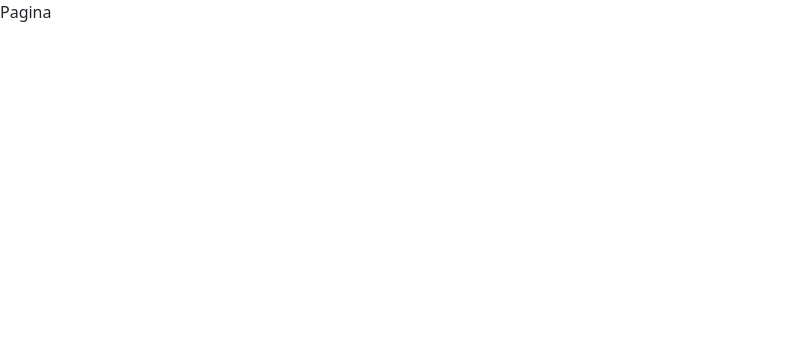
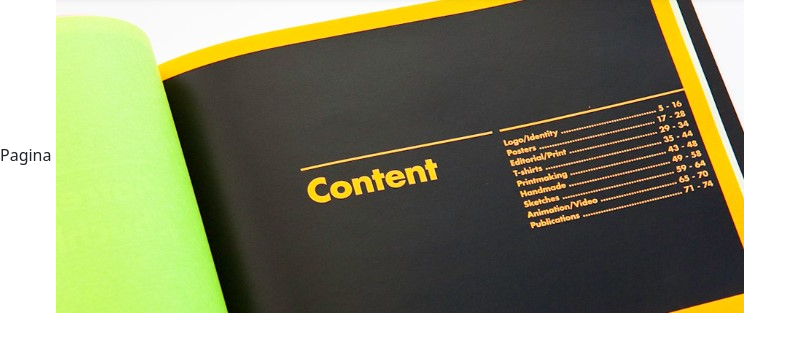
Before and after one commit to sossaitjm/sossaitjm.github.io, a plain HTML site: page index.html in a window 1280 px wide. Shown: the whole page, without its empty margins (0-806 px from the left). Drawn offline with nearby package versions, Linux system fonts and the light colour scheme.

Commit message:
quinto commit

```diff
--- a/index.html
+++ b/index.html
@@ -12,6 +12,7 @@
 </head>
 <body>
         Pagina
+        <img src="teste.jpg" class="img-fluid" alt="...">
 
 </body>
 </html>
```
Also changed, not shown: teste.jpg (added).
